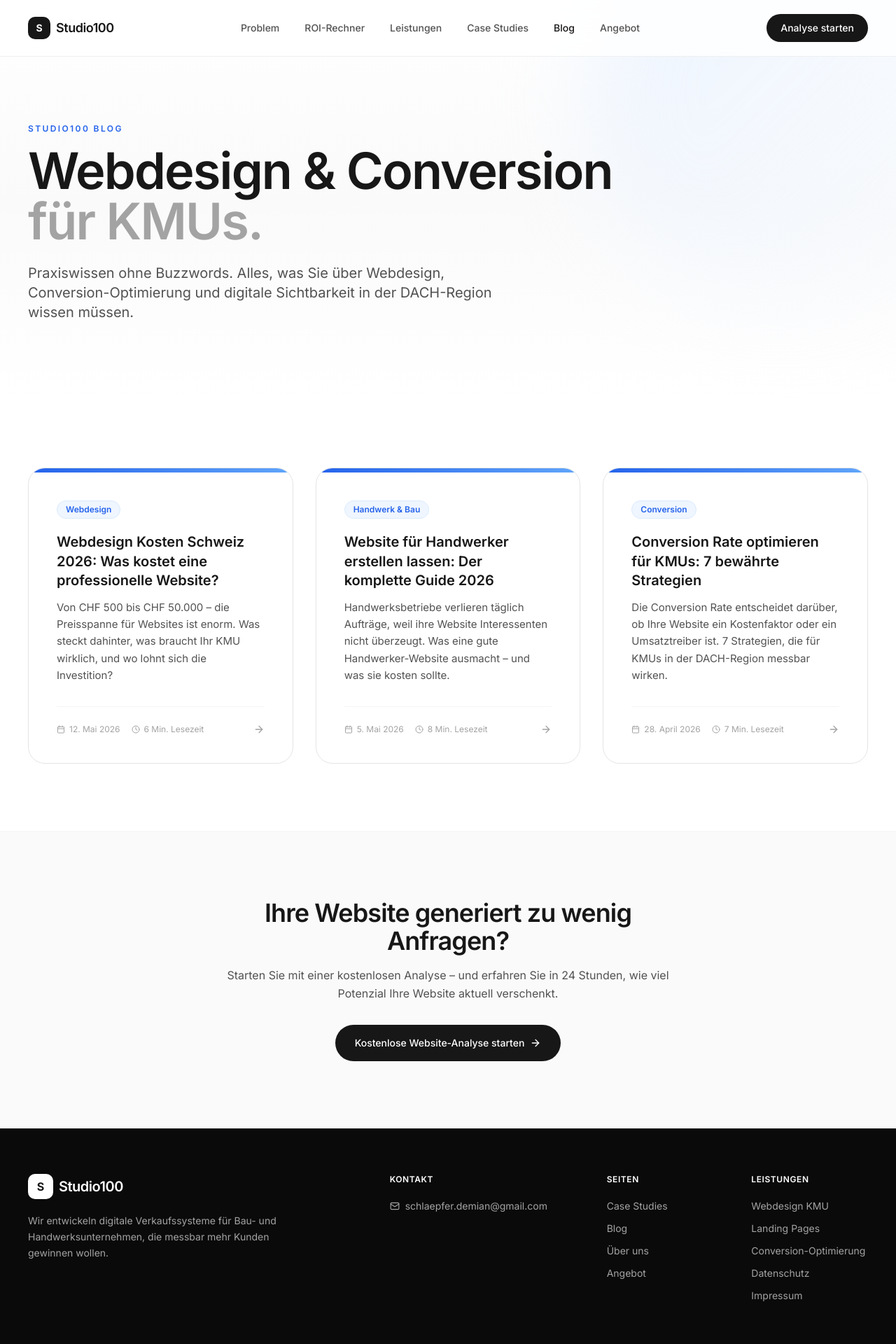
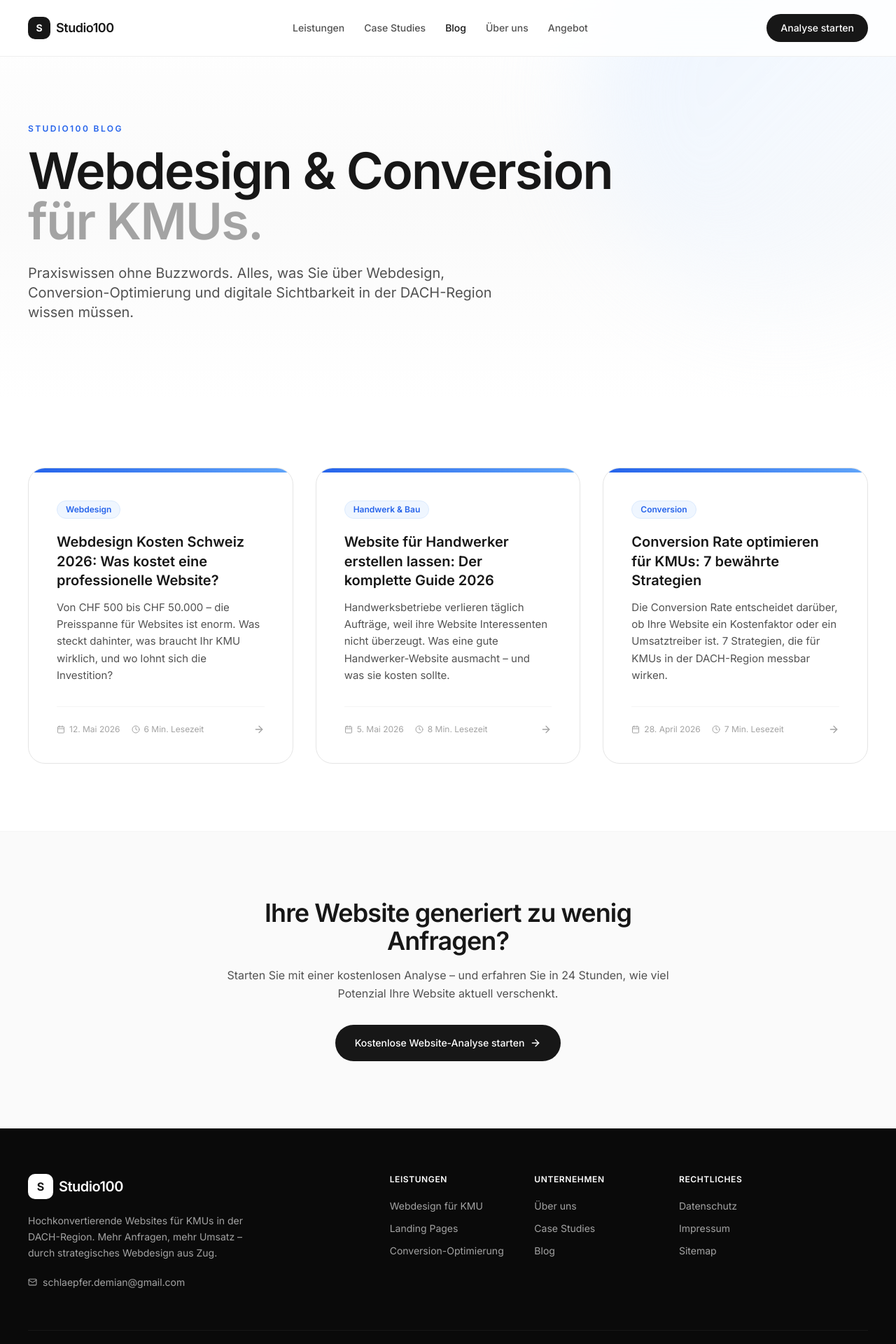
Before and after one commit to dembelino13/Studio100, a React (Vite) app: page /blog in a window 1280 px wide. Shown: the top 1920 px of the page at 70% size. Built offline with nearby package versions, Linux system fonts and the light colour scheme.

Commit message:
Navbar und Footer mit Ueber-uns-Link neu strukturiert

```diff
--- a/src/components/studio/Footer.tsx
+++ b/src/components/studio/Footer.tsx
@@ -1,91 +1,111 @@
 import React from 'react';
 import { Mail } from 'lucide-react';
 import { Link } from 'react-router-dom';
-
 
 const Footer: React.FC = () => {
   return (
     <footer className="bg-neutral-950 text-neutral-400 border-t border-neutral-900">
       <div className="max-w-7xl mx-auto px-6 lg:px-10 py-16">
         <div className="grid grid-cols-1 md:grid-cols-12 gap-10">
-          <div className="md:col-span-5">
+
+          {/* Brand */}
+          <div className="md:col-span-4">
             <div className="flex items-center gap-2 mb-5">
               <div className="w-9 h-9 rounded-lg bg-white text-neutral-900 flex items-center justify-center font-bold">
                 S
               </div>
               <span className="font-semibold tracking-tight text-white text-xl">Studio100</span>
             </div>
-            <p className="text-sm leading-relaxed max-w-sm">
-              Wir entwickeln digitale Verkaufssysteme für Bau- und Handwerksunternehmen, die
-              messbar mehr Kunden gewinnen wollen.
+            <p className="text-sm leading-relaxed max-w-xs">
+              Hochkonvertierende Websites für KMUs in der DACH-Region. Mehr Anfragen,
+              mehr Umsatz – durch strategisches Webdesign aus Zug.
             </p>
-          </div>
-
-          <div className="md:col-span-3">
-            <div className="text-xs font-semibold uppercase tracking-wider text-white mb-5">
-              Kontakt
-            </div>
             <a
               href="mailto:schlaepfer.demian@gmail.com"
-              className="flex items-center gap-2 text-sm hover:text-white transition"
+              className="inline-flex items-center gap-2 text-sm mt-5 hover:text-white transition"
             >
-              <Mail size={14} />
+              <Mail size={13} />
               schlaepfer.demian@gmail.com
             </a>
           </div>
 
-          <div className="md:col-span-2">
-            <div className="text-xs font-semibold uppercase tracking-wider text-white mb-5">
-              Seiten
-            </div>
-            <ul className="space-y-3 text-sm">
-              <li>
-                <Link to="/case-studies" className="hover:text-white transition">Case Studies</Link>
-              </li>
-              <li>
-                <Link to="/blog" className="hover:text-white transition">Blog</Link>
-              </li>
-              <li>
-                <Link to="/ueber-uns" className="hover:text-white transition">Über uns</Link>
-              </li>
-              <li>
-                <button
-                  onClick={() => document.getElementById('offer')?.scrollIntoView({ behavior: 'smooth' })}
-                  className="hover:text-white transition"
-                >
-                  Angebot
-                </button>
-              </li>
-            </ul>
-          </div>
-
-          <div className="md:col-span-2">
+          {/* Leistungen */}
+          <div className="md:col-span-2 md:col-start-6">
             <div className="text-xs font-semibold uppercase tracking-wider text-white mb-5">
               Leistungen
             </div>
             <ul className="space-y-3 text-sm">
               <li>
-                <Link to="/webdesign-kmu" className="hover:text-white transition">Webdesign KMU</Link>
+                <Link to="/webdesign-kmu" className="hover:text-white transition">
+                  Webdesign für KMU
+                </Link>
               </li>
               <li>
-                <Link to="/landing-page" className="hover:text-white transition">Landing Pages</Link>
+                <Link to="/landing-page" className="hover:text-white transition">
+                  Landing Pages
+                </Link>
               </li>
               <li>
-                <Link to="/conversion-optimierung" className="hover:text-white transition">Conversion-Optimierung</Link>
-              </li>
-              <li>
-                <Link to="/datenschutz" className="hover:text-white transition">Datenschutz</Link>
-              </li>
-              <li>
-                <Link to="/impressum" className="hover:text-white transition">Impressum</Link>
+                <Link to="/conversion-optimierung" className="hover:text-white transition">
+                  Conversion-Optimierung
+                </Link>
               </li>
             </ul>
           </div>
+
+          {/* Unternehmen */}
+          <div className="md:col-span-2">
+            <div className="text-xs font-semibold uppercase tracking-wider text-white mb-5">
+              Unternehmen
+            </div>
+            <ul className="space-y-3 text-sm">
+              <li>
+                <Link to="/ueber-uns" className="hover:text-white transition">
+                  Über uns
+                </Link>
+              </li>
+              <li>
+                <Link to="/case-studies" className="hover:text-white transition">
+                  Case Studies
+                </Link>
+              </li>
+              <li>
+                <Link to="/blog" className="hover:text-white transition">
+                  Blog
+                </Link>
+              </li>
+            </ul>
+          </div>
+
+          {/* Rechtliches */}
+          <div className="md:col-span-2">
+            <div className="text-xs font-semibold uppercase tracking-wider text-white mb-5">
+              Rechtliches
+            </div>
+            <ul className="space-y-3 text-sm">
+              <li>
+                <Link to="/datenschutz" className="hover:text-white transition">
+                  Datenschutz
+                </Link>
+              </li>
+              <li>
+                <Link to="/impressum" className="hover:text-white transition">
+                  Impressum
+                </Link>
+              </li>
+              <li>
+                <Link to="/sitemap" className="hover:text-white transition">
+                  Sitemap
+                </Link>
+              </li>
+            </ul>
+          </div>
+
         </div>
 
-        <div className="mt-16 pt-8 border-t border-neutral-900 flex flex-col sm:flex-row justify-between items-start sm:items-center gap-4 text-xs text-neutral-500">
-          <div>© {new Date().getFullYear()} Studio100. Alle Rechte vorbehalten.</div>
-          <div>Premium Conversion Websites · Schweiz & DACH</div>
+        <div className="mt-14 pt-8 border-t border-neutral-900 flex flex-col sm:flex-row justify-between items-start sm:items-center gap-4 text-xs text-neutral-500">
+          <div>© {new Date().getFullYear()} Studio100 · Rosiello Solutions GmbH · Zug, Schweiz</div>
+          <div>Premium Conversion Websites · DACH-Region</div>
         </div>
       </div>
     </footer>
--- a/src/components/studio/Navbar.tsx
+++ b/src/components/studio/Navbar.tsx
@@ -14,7 +14,6 @@ const Navbar: React.FC = () => {
     return () => window.removeEventListener('scroll', onScroll);
   }, []);
 
-  // If user navigates to / with a hash, scroll there once mounted
   useEffect(() => {
     if (location.pathname === '/' && location.hash) {
       const id = location.hash.replace('#', '');
@@ -42,6 +41,11 @@ const Navbar: React.FC = () => {
     }
   };
 
+  const isActive = (path: string) =>
+    path === '/blog'
+      ? location.pathname.startsWith('/blog')
+      : location.pathname === path;
+
   return (
     <header
       className={`fixed top-0 left-0 right-0 z-50 transition-all duration-300 ${
@@ -51,45 +55,45 @@ const Navbar: React.FC = () => {
       }`}
     >
       <div className="max-w-7xl mx-auto px-6 lg:px-10 flex items-center justify-between h-20">
-        <button onClick={goHome} className="flex items-center gap-2 group">
+
+        {/* Logo */}
+        <button onClick={goHome} className="flex items-center gap-2 group flex-shrink-0">
           <div className="w-8 h-8 rounded-lg bg-neutral-900 flex items-center justify-center text-white font-bold text-sm">
             S
           </div>
           <span className="font-semibold tracking-tight text-neutral-900 text-lg">Studio100</span>
         </button>
 
-        <nav className="hidden md:flex items-center gap-9 text-sm text-neutral-600 font-medium">
-          <button onClick={() => goToSection('problem')} className="hover:text-neutral-900 transition">
-            Problem
-          </button>
-          <button onClick={() => goToSection('calculator')} className="hover:text-neutral-900 transition">
-            ROI-Rechner
-          </button>
+        {/* Desktop nav */}
+        <nav className="hidden md:flex items-center gap-7 text-sm text-neutral-600 font-medium">
           <button onClick={() => goToSection('services')} className="hover:text-neutral-900 transition">
             Leistungen
           </button>
           <Link
             to="/case-studies"
-            className={`hover:text-neutral-900 transition ${
-              location.pathname === '/case-studies' ? 'text-neutral-900' : ''
-            }`}
+            className={`hover:text-neutral-900 transition ${isActive('/case-studies') ? 'text-neutral-900' : ''}`}
           >
             Case Studies
           </Link>
           <Link
             to="/blog"
-            className={`hover:text-neutral-900 transition ${
-              location.pathname.startsWith('/blog') ? 'text-neutral-900' : ''
-            }`}
+            className={`hover:text-neutral-900 transition ${isActive('/blog') ? 'text-neutral-900' : ''}`}
           >
             Blog
+          </Link>
+          <Link
+            to="/ueber-uns"
+            className={`hover:text-neutral-900 transition ${isActive('/ueber-uns') ? 'text-neutral-900' : ''}`}
+          >
+            Über uns
           </Link>
           <button onClick={() => goToSection('offer')} className="hover:text-neutral-900 transition">
             Angebot
           </button>
         </nav>
 
-        <div className="hidden md:flex items-center gap-3">
+        {/* Desktop CTA */}
+        <div className="hidden md:flex items-center gap-3 flex-shrink-0">
           <button
             onClick={() => goToSection('analysis')}
             className="px-5 py-2.5 rounded-full bg-neutral-900 text-white text-sm font-medium hover:bg-neutral-700 transition-all hover:scale-[1.02]"
@@ -98,37 +102,60 @@ const Navbar: React.FC = () => {
           </button>
         </div>
 
-        <button className="md:hidden text-neutral-900" onClick={() => setOpen(!open)} aria-label="Menu">
+        {/* Mobile hamburger */}
+        <button
+          className="md:hidden text-neutral-900"
+          onClick={() => setOpen(!open)}
+          aria-label="Menu"
+        >
           {open ? <X size={24} /> : <Menu size={24} />}
         </button>
       </div>
 
+      {/* Mobile menu */}
       {open && (
-        <div className="md:hidden bg-white border-t border-neutral-200 px-6 py-6 flex flex-col gap-4 text-neutral-700">
-          <button onClick={() => goToSection('problem')} className="text-left">
-            Problem
-          </button>
-          <button onClick={() => goToSection('calculator')} className="text-left">
-            ROI-Rechner
-          </button>
-          <button onClick={() => goToSection('services')} className="text-left">
+        <div className="md:hidden bg-white border-t border-neutral-200 px-6 py-6 flex flex-col gap-1 text-neutral-700">
+          <button
+            onClick={() => goToSection('services')}
+            className="text-left px-3 py-2.5 rounded-xl hover:bg-neutral-50 transition text-sm font-medium"
+          >
             Leistungen
           </button>
-          <Link to="/case-studies" onClick={() => setOpen(false)} className="text-left">
+          <Link
+            to="/case-studies"
+            onClick={() => setOpen(false)}
+            className={`px-3 py-2.5 rounded-xl hover:bg-neutral-50 transition text-sm font-medium ${isActive('/case-studies') ? 'text-neutral-900 bg-neutral-50' : ''}`}
+          >
             Case Studies
           </Link>
-          <Link to="/blog" onClick={() => setOpen(false)} className="text-left">
+          <Link
+            to="/blog"
+            onClick={() => setOpen(false)}
+            className={`px-3 py-2.5 rounded-xl hover:bg-neutral-50 transition text-sm font-medium ${isActive('/blog') ? 'text-neutral-900 bg-neutral-50' : ''}`}
+          >
             Blog
           </Link>
-          <button onClick={() => goToSection('offer')} className="text-left">
+          <Link
+            to="/ueber-uns"
+            onClick={() => setOpen(false)}
+            className={`px-3 py-2.5 rounded-xl hover:bg-neutral-50 transition text-sm font-medium ${isActive('/ueber-uns') ? 'text-neutral-900 bg-neutral-50' : ''}`}
+          >
+            Über uns
+          </Link>
+          <button
+            onClick={() => goToSection('offer')}
+            className="text-left px-3 py-2.5 rounded-xl hover:bg-neutral-50 transition text-sm font-medium"
+          >
             Angebot
           </button>
-          <button
-            onClick={() => goToSection('analysis')}
-            className="mt-2 px-5 py-3 rounded-full bg-neutral-900 text-white text-sm font-medium"
-          >
-            Analyse starten
-          </button>
+          <div className="pt-3 border-t border-neutral-100 mt-2">
+            <button
+              onClick={() => goToSection('analysis')}
+              className="w-full px-5 py-3 rounded-full bg-neutral-900 text-white text-sm font-medium hover:bg-neutral-700 transition"
+            >
+              Analyse starten
+            </button>
+          </div>
         </div>
       )}
     </header>
```
